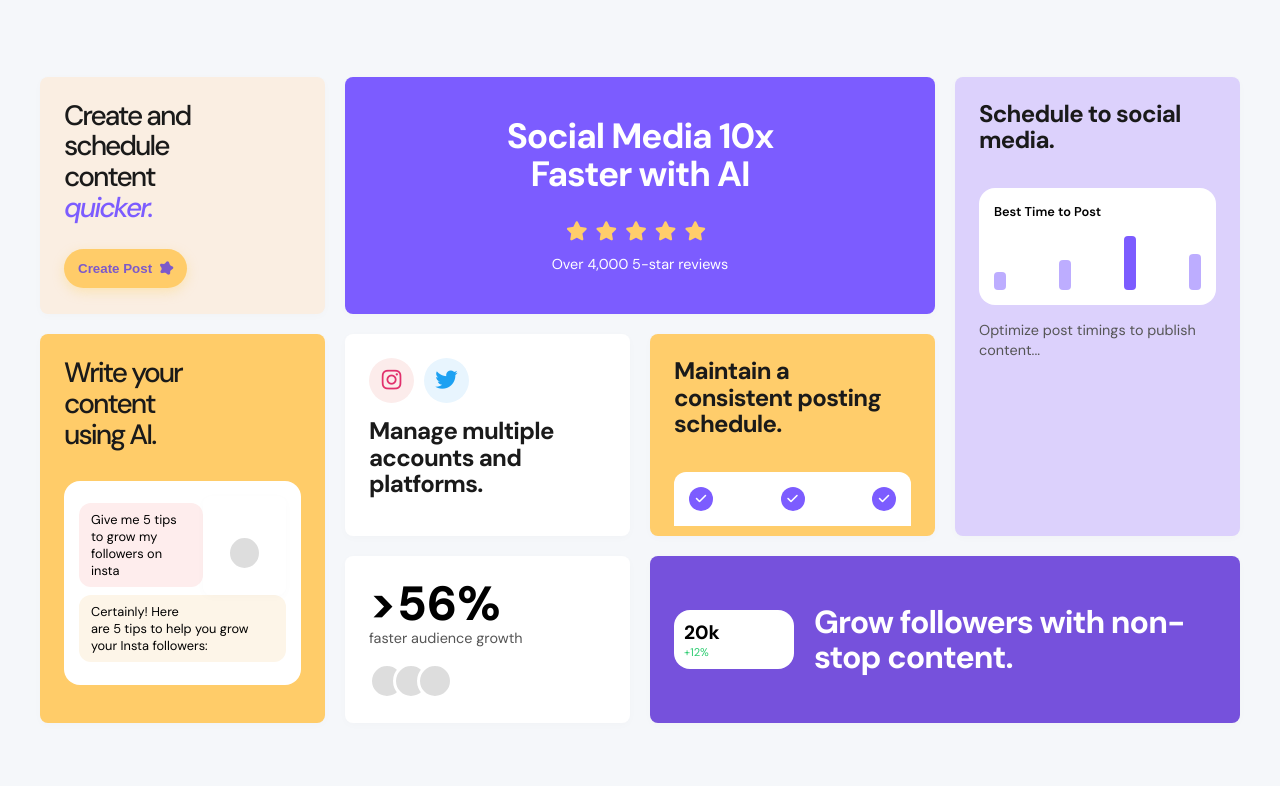
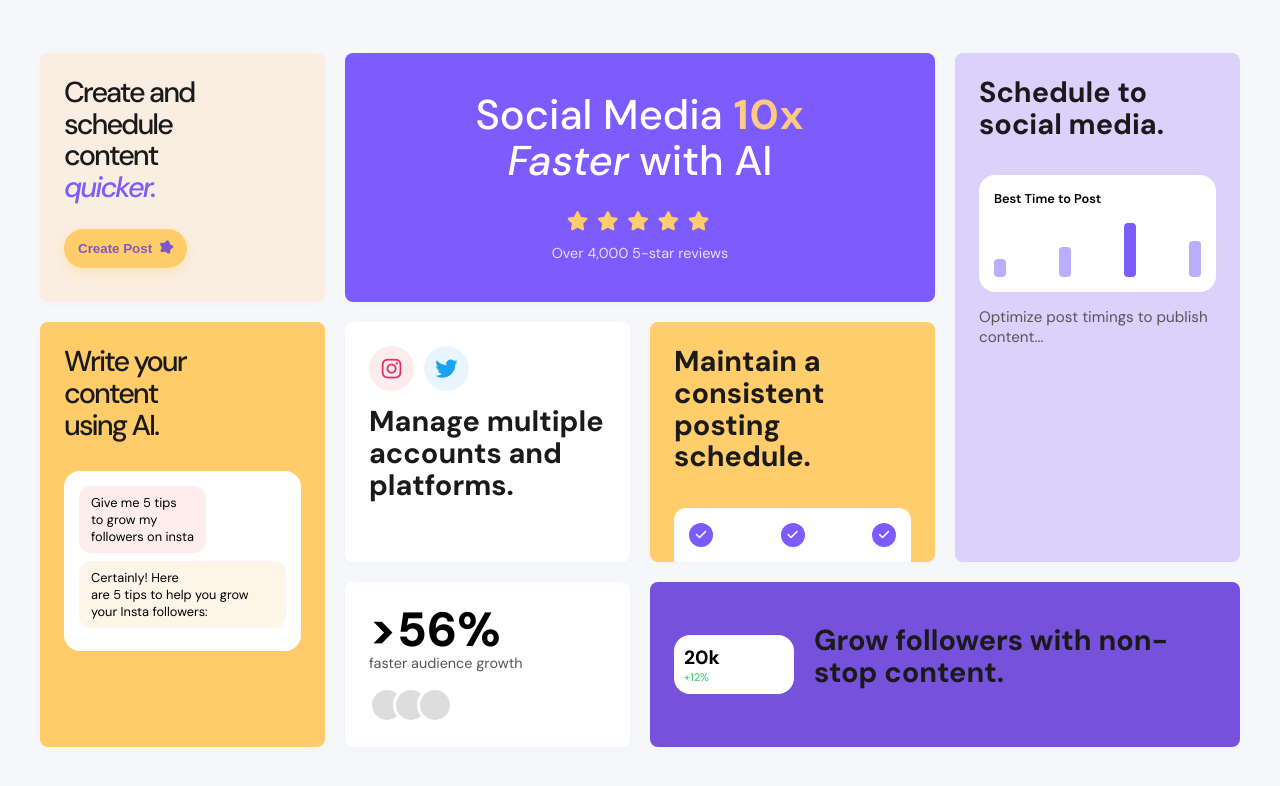
Before and after one commit to rajlanjewar01/Bento-Box-Design, a website: page index.html in a window 1280 px wide. Drawn offline with Linux system fonts and the light colour scheme.

Commit message:
BEM standard and html semantics changes

```diff
--- a/index.html
+++ b/index.html
@@ -14,85 +14,98 @@
     <link rel="stylesheet" href="style.css">
 </head>
 <body>
+    <main class="social">
+        <section class="social__card social__card--hero">
+            <h1 class="social__title">
+                Social Media <span class="social__highlight">10x</span> <br>
+                <em>Faster</em> with AI
+            </h1>
+            <div class="social__stars" aria-label="5 star reviews">
+                <i class="fa-solid fa-star"></i>
+                <i class="fa-solid fa-star"></i>
+                <i class="fa-solid fa-star"></i>
+                <i class="fa-solid fa-star"></i>
+                <i class="fa-solid fa-star"></i>
+            </div>
+            <p class="social__reviews">Over 4,000 5-star reviews</p>
+        </section>
 
-    <div class="bento-grid">
-        <div class="card card-hero">
-            <h3>Social Media 10x <br> Faster with AI</h3>
-            <div class="stars">
-                <i class="fa-solid fa-star"></i><i class="fa-solid fa-star"></i><i class="fa-solid fa-star"></i><i class="fa-solid fa-star"></i><i class="fa-solid fa-star"></i>
-            </div>
-            <p class="reviews">Over 4,000 5-star reviews</p>
-        </div>
-
-        <div class="card card-manage">
-            <div class="social-icons">
-                <div class="icon-circle insta"><i class="fa-brands fa-instagram"></i></div>
-                <div class="icon-circle twitter"><i class="fa-brands fa-twitter"></i></div>
-            </div>
-            <h3>Manage multiple accounts and platforms.</h3>
-        </div>
-
-        <div class="card card-maintain">
-            <h3>Maintain a consistent posting schedule.</h3>
-            <div class="calendar-strip">
-                <div class="check-circle"><i class="fa-solid fa-check"></i></div>
-                <div class="check-circle"><i class="fa-solid fa-check"></i></div>
-                <div class="check-circle"><i class="fa-solid fa-check"></i></div>
-            </div>
-        </div>
-
-        <div class="card card-schedule">
-            <h3>Schedule to social media.</h3>
-            <div class="chart-mockup">
-                <div class="chart-title">Best Time to Post</div>
-                <div class="bars">
-                    <div class="bar" style="height: 30%"></div>
-                    <div class="bar" style="height: 50%"></div>
-                    <div class="bar active" style="height: 90%"></div>
-                    <div class="bar" style="height: 60%"></div>
+        <section class="social__card social__card--manage">
+            <div class="social__social-icons">
+                <div class="social__icon social__icon--insta">
+                    <i class="fa-brands fa-instagram"></i>
+                </div>
+                <div class="social__icon social__icon--twitter">
+                    <i class="fa-brands fa-twitter"></i>
                 </div>
             </div>
-            <p class="desc">Optimize post timings to publish content...</p>
-        </div>
+            <h2 class="social__title">Manage multiple accounts and platforms.</h2>
+        </section>
 
-        <div class="card card-stats">
-            <div class="big-stat">>56%</div>
-            <p>faster audience growth</p>
-            <div class="avatars">
-                <span class="avatar"></span><span class="avatar"></span><span class="avatar"></span>
+        <section class="social__card social__card--maintain">
+            <h2 class="social__title">Maintain a consistent posting schedule.</h2>
+            <div class="social__calendar-strip">
+                <div class="social__check"><i class="fa-solid fa-check"></i></div>
+                <div class="social__check"><i class="fa-solid fa-check"></i></div>
+                <div class="social__check"><i class="fa-solid fa-check"></i></div>
             </div>
-        </div>
+        </section>
 
-        <div class="card card-create">
-            <h3>Create and <br/>schedule <br/> content <br/><span class="highlight">quicker.</span></h3>
-            <button class="create-btn">Create Post <i class="fa-solid fa-splotch"></i></button>
-        </div>
+        <section class="social__card social__card--schedule">
+            <h2 class="social__title">Schedule to social media.</h2>
+            <div class="social__chart">
+                <div class="social__chart-title">Best Time to Post</div>
+                <ul class="social__bars">
+                    <li class="social__bar social__bar--h30"></li>
+                    <li class="social__bar social__bar--h50"></li>
+                    <li class="social__bar social__bar--h90 social__bar--active"></li>
+                    <li class="social__bar social__bar--h60"></li>
+                </ul>
+            </div>
+            <p class="social__desc">Optimize post timings to publish content...</p>
+        </section>
 
-        <div class="card card-write">
-            <h3>Write your <br/> content <br/>using AI.</h3>
-            <div class="chat-ui">
-                <div class="chat-wrapper">
-                    <div class="bubble">Give me 5 tips <br/> to grow my <br/> followers on insta</div>
-                    <div class="card card-stats">
-                        <div class="avatars">
-                            <span class="avatar"></span>
-                        </div>
+        <section class="social__card social__card--stats">
+            <div class="social__big-stat">&gt;56%</div>
+            <p class="social__text">faster audience growth</p>
+            <div class="social__avatars">
+                <span class="social__avatar"></span>
+                <span class="social__avatar"></span>
+                <span class="social__avatar"></span>
+            </div>
+        </section>
+
+        <section class="social__card social__card--create">
+            <h2 class="social__title">
+                Create and <br>schedule <br> content <br>
+                <span class="social__highlight">quicker.</span>
+            </h2>
+            <button class="social__btn">Create Post <i class="fa-solid fa-splotch"></i></button>
+        </section>
+
+        <section class="social__card social__card--write">
+            <h2 class="social__title">Write your <br> content <br>using AI.</h2>
+            <div class="social__chat">
+                <div class="social__chat-row">
+                    <div class="social__bubble">
+                        Give me 5 tips <br> to grow my <br> followers on insta
                     </div>
                 </div>
-                <div class="chat-wrapper">
-                    <div class="bubble ai">Certainly! Here <br/> are 5 tips to help you grow your Insta followers:</div>
+                <div class="social__chat-row">
+                    <div class="social__bubble social__bubble--ai">
+                        Certainly! Here <br> are 5 tips to help you grow your Insta followers:
+                    </div>
                 </div>
             </div>
-        </div>
+        </section>
 
-        <div class="card card-grow">
-            <div class="grow-chart-mini">
-                <div class="num">20k</div>
-                <div class="badge">+12%</div>
+        <section class="social__card social__card--grow">
+            <div class="social__grow-card">
+                <div class="social__num">20k</div>
+                <div class="social__badge">+12%</div>
             </div>
-            <h3>Grow followers with non-stop content.</h3>
-        </div>
-    </div>
-
+            <h2 class="social__title">Grow followers with non-stop content.</h2>
+        </section>
+    </main>
 </body>
 </html>
--- a/style.scss
+++ b/style.scss
@@ -33,14 +33,17 @@
   background: $white;
   box-shadow: 0 2px 10px rgba(0,0,0,0.02);
   transition: transform 0.2s ease;
-
   &:hover {
 	transform: translateY(-2px);
   }
 }
 
 /* --- Global Reset --- */
-* { box-sizing: border-box; margin: 0; padding: 0; }
+* {
+  box-sizing: border-box;
+  margin: 0;
+  padding: 0;
+}
 
 body {
   font-family: $font-stack;
@@ -50,14 +53,14 @@
   min-height: 100vh;
 }
 
-/* --- Grid System --- */
-.bento-grid {
+/* --- Block: social --- */
+.social {
   width: 100%;
   max-width: 1200px;
   display: grid;
   gap: 20px;
 
-	// Mobile First Layout
+  // Mobile
   grid-template-columns: 1fr;
   grid-template-areas:
 	"hero"
@@ -69,7 +72,7 @@
 	"write"
 	"grow";
 
-	// Tablet Breakpoint
+  // Tablet
   @media (min-width: 600px) {
 	grid-template-columns: 1fr 1fr;
 	grid-template-areas:
@@ -80,7 +83,7 @@
 	  "write grow";
   }
 
-	// Desktop Breakpoint
+  // Desktop
   @media (min-width: 1024px) {
 	grid-template-columns: repeat(4, 1fr);
 	grid-template-rows: auto auto auto;
@@ -91,29 +94,11 @@
   }
 }
 
-/* --- Card Styles --- */
-.card {
+/* --- Element: card --- */
+.social__card {
   @include card-base;
 
-	// Typography
-	h3 {
-		font-size: 1.5rem;
-		line-height: 1.1;
-		margin-bottom: 15px;
-		color: $text-dark;
-		font-weight: 700;
-		letter-spacing: -0.03em;
-	}
-	p {
-		font-size: 0.9rem;
-		color: $text-gray;
-		line-height: 1.4;
-	}
-
-	// --- Specific Cards using Nesting ---
-
-	// 1. Hero
-	&-hero {
+  &--hero {
 	grid-area: hero;
 	background-color: $purple-main;
 	color: $white;
@@ -121,42 +106,129 @@
 	align-items: center;
 	padding: 40px 20px;
 
-		h3 { color: $white; font-size: 2.2rem; }
-		.stars {
-			color: $yellow-main; margin: 10px 0;
-			font-size: 1.2rem;
-			font-weight: 600;
-			i {
-				margin-right: 8px;
-			}
-		}
-		.reviews { color: rgba(255,255,255); font-size: 0.9rem; }
-
-		@media (min-width: 1024px) { justify-content: center; }
+	.social__title {
+		color: $white;
+		font-size: 2.6rem;
+    	font-weight: 500;
 	}
 
-	// 2. Manage
-	&-manage {
-		grid-area: manage;
-		.social-icons {
-			display: flex; gap: 10px; margin-bottom: 15px;
-			.icon-circle {
-				width: 45px; height: 45px; border-radius: 50%;
-				@include flex-center;
-				font-size: 1.4rem;
-				&.insta { background: #fceceb; color: #E1306C; }
-				&.twitter { background: #e8f5fe; color: #1DA1F2; }
-			}
+	@media (min-width: 1024px) {
+	  justify-content: center;
 	}
   }
 
-	// 3. Maintain
-	&-maintain {
+  &--manage {
+	grid-area: manage;
+  }
+
+  &--maintain {
 	grid-area: maintain;
 	background-color: $yellow-main;
 	padding-bottom: 0;
+  }
 
-		.calendar-strip {
+  &--schedule {
+	grid-area: schedule;
+	background-color: $purple-light;
+  }
+
+  &--stats {
+	grid-area: stats;
+  }
+
+  &--create {
+	grid-area: create;
+	background-color: $card-create;
+
+	.social__title {
+		font-weight: 500;
+		letter-spacing: -2px;
+	}
+	span.social__highlight{
+		font-style: italic;
+		font-weight: 500;
+		letter-spacing: -2px;
+		color: $purple-main;
+	}
+  }
+
+  &--write {
+	grid-area: write;
+	background-color: $card-write;
+
+	.social__title {
+		font-weight: 500;
+		letter-spacing: -2px;
+	}
+  }
+
+  &--grow {
+	grid-area: grow;
+	background-color: $card-grow;
+	color: $white;
+	flex-direction: row;
+	align-items: center;
+	gap: 20px;
+  }
+}
+
+.social__title {
+  font-family: $font-stack;
+  font-size: 1.8rem;
+  line-height: 1.1;
+  margin-bottom: 15px;
+  color: $text-dark;
+}
+
+.social__highlight {
+  color: #fdca84;
+  font-weight: 700;
+  letter-spacing: 1px;
+}
+
+.social__stars {
+  color: $yellow-main;
+  margin: 10px 0;
+  font-size: 1.2rem;
+  font-weight: 600;
+
+  i {
+	margin-right: 4px;
+  }
+}
+
+.social__reviews {
+  color: rgba(255, 255, 255, 0.8);
+  font-size: 0.9rem;
+}
+
+/* Manage */
+.social__social-icons {
+  display: flex;
+  gap: 10px;
+  margin-bottom: 15px;
+}
+
+.social__icon {
+  width: 45px;
+  height: 45px;
+  border-radius: 50%;
+  @include flex-center;
+  font-size: 1.4rem;
+
+  &--insta {
+	background: #fceceb;
+	color: #e1306c;
+  }
+
+  &--twitter {
+	background: #e8f5fe;
+	color: #1da1f2;
+  }
+}
+
+/* Maintain */
+.social__calendar-strip {
   background: $white;
   border-top-left-radius: 12px;
   border-top-right-radius: 12px;
@@ -164,66 +236,105 @@
   display: flex;
   justify-content: space-between;
   margin-top: 20px;
+}
 
-			.check-circle {
-				width: 24px; height: 24px; background: $purple-main;
-				border-radius: 50%; color: $white; @include flex-center; font-size: 12px;
+.social__check {
+  width: 24px;
+  height: 24px;
+  background: $purple-main;
+  border-radius: 50%;
+  color: $white;
+  @include flex-center;
+  font-size: 12px;
 }
+
+/* Schedule */
+.social__chart {
+  background: $white;
+  border-radius: 16px;
+  padding: 15px;
+  margin-top: 20px;
+}
+
+.social__chart-title {
+  font-weight: 600;
+  font-size: 0.8rem;
+  margin-bottom: 5px;
+}
+
+.social__bars {
+  display: flex;
+  justify-content: space-between;
+  align-items: flex-end;
+  height: 60px;
+  margin-top: 10px;
+  list-style: none;
+  padding: 0;
+}
+
+.social__bar {
+  width: 12px;
+  background: $purple-main;
+  border-radius: 4px;
+  opacity: 0.5;
+
+  &--active {
+	opacity: 1;
+  }
+
+  &--h30 {
+	height: 30%;
+  }
+  &--h50 {
+	height: 50%;
+  }
+  &--h90 {
+	height: 90%;
+  }
+  &--h60 {
+	height: 60%;
   }
 }
 
-	// 4. Schedule
-	&-schedule {
-		grid-area: schedule;
-		background-color: $purple-light;
-
-		.chart-mockup {
-			background: $white; border-radius: 16px; padding: 15px; margin-top: 20px;
-			.chart-title { font-weight: 600; font-size: 0.8rem; margin-bottom: 5px; }
-			.bars {
-				display: flex; justify-content: space-between; align-items: flex-end; height: 60px; margin-top: 10px;
-				.bar {
-					width: 12px; background: $purple-main; border-radius: 4px; opacity: 0.5;
-					&.active { height: 80%; opacity: 1; }
-				}
-			}
-		}
-		.desc { margin-top: 15px; }
+.social__desc {
+  margin-top: 15px;
+  font-size: 0.95rem;
+  color: $text-gray;
 }
 
-	// 5. Stats
-	&-stats {
-		grid-area: stats;
-		.big-stat { font-size: 3rem; font-weight: 800; line-height: 1; }
-		.avatars {
-			display: flex; margin-top: 15px;
-			.avatar {
-				width: 36px; height: 36px; border-radius: 50%; border: 3px solid $white;
-				margin-left: -12px; background: #ddd;
-				&:first-child { margin-left: 0; }
+/* Stats */
+.social__big-stat {
+  font-size: 3rem;
+  font-weight: 800;
+  line-height: 1;
 }
+
+.social__text {
+  font-size: 0.9rem;
+  color: $text-gray;
+}
+
+.social__avatars {
+  display: flex;
+  margin-top: 15px;
+}
+
+.social__avatar {
+  width: 36px;
+  height: 36px;
+  border-radius: 50%;
+  border: 3px solid $white;
+  margin-left: -12px;
+  background: #ddd;
+
+  &:first-child {
+	margin-left: 0;
   }
 }
 
-	// 6. Create
-	&-create {
-		grid-area: create;
-		background-color: $card-create;
-
-		h3 {
-			font-weight: 500;
-			font-size: 28px;
-			letter-spacing: -2px;
-		}
-
-		.highlight {
-			color: $purple-main;
-			font-style: italic;
-			letter-spacing: -2px;
-		}
-
-		.create-btn {
-			background: $card-write;
+/* Create */
+.social__btn {
+  background: $btn-create;
   color: #7c59ca;
   border: none;
   padding: 12px 14px;
@@ -237,52 +348,50 @@
   cursor: pointer;
   box-shadow: 0 4px 12px rgba(252, 213, 112, 0.4);
 }
-		// @media (min-width: 1024px) { justify-content: space-between; }
+
+/* Write / Chat */
+.social__chat {
+  background: $white;
+  border-radius: 16px;
+  padding: 15px;
+  margin-top: 15px;
 }
 
-	// 7. Write
-	&-write {
-		grid-area: write;
-		background-color: $card-write;
-
-		h3 {
-			font-weight: 500;
-			font-size: 28px;
-			letter-spacing: -2px;
+.social__chat-row {
+  display: flex;
+  align-items: flex-end;
+  margin-bottom: 8px;
 }
 
-		.chat-ui {
-			background: $white; border-radius: 16px; padding: 15px; margin-top: 15px;
-			.bubble {
+.social__bubble {
   background: $chat-bubble;
-				padding: 8px 12px; border-radius: 12px;
-				margin-bottom: 8px; font-size: 0.8rem; width: fit-content;
-				&.ai { background: $cream-bg; align-self: flex-end; }
-			}
-			.chat-wrapper {
-				display: flex;
-				align-items: end;
+  padding: 8px 12px;
+  border-radius: 12px;
+  font-size: 0.8rem;
+  width: fit-content;
+
+  &--ai {
+	background: $cream-bg;
+	margin-left: auto;
   }
 }
-		@media (min-width: 1024px) { justify-content: flex-start; }
+
+/* Grow */
+.social__grow-card {
+  background: $white;
+  border-radius: 16px;
+  padding: 10px;
+  width: 120px;
+  flex-shrink: 0;
+  color: black;
 }
 
-	// 8. Grow
-	&-grow {
-		grid-area: grow;
-		background-color: $card-grow;
-		color: $white;
-		flex-direction: row;
-		align-items: center;
-		gap: 20px;
+.social__num {
+  font-size: 1.2rem;
+  font-weight: 800;
+}
 
-		h3 { color: $white; margin: 0; font-size: 1.8rem; }
-		.grow-chart-mini {
-			background: $white; border-radius: 16px; padding: 10px;
-			width: 120px; flex-shrink: 0; color: black;
-			.num { font-size: 1.2rem; font-weight: 800; }
-			.badge { font-size: 0.7rem; color: #2ecc71; }
+.social__badge {
+  font-size: 0.7rem;
+  color: #2ecc71;
 }
-		@media (min-width: 1024px) { h3 { font-size: 2rem; } }
-	}
-}
```
Also changed, not shown: style.css, 1 other file. Lines whose indentation alone changed are shown as unchanged.
